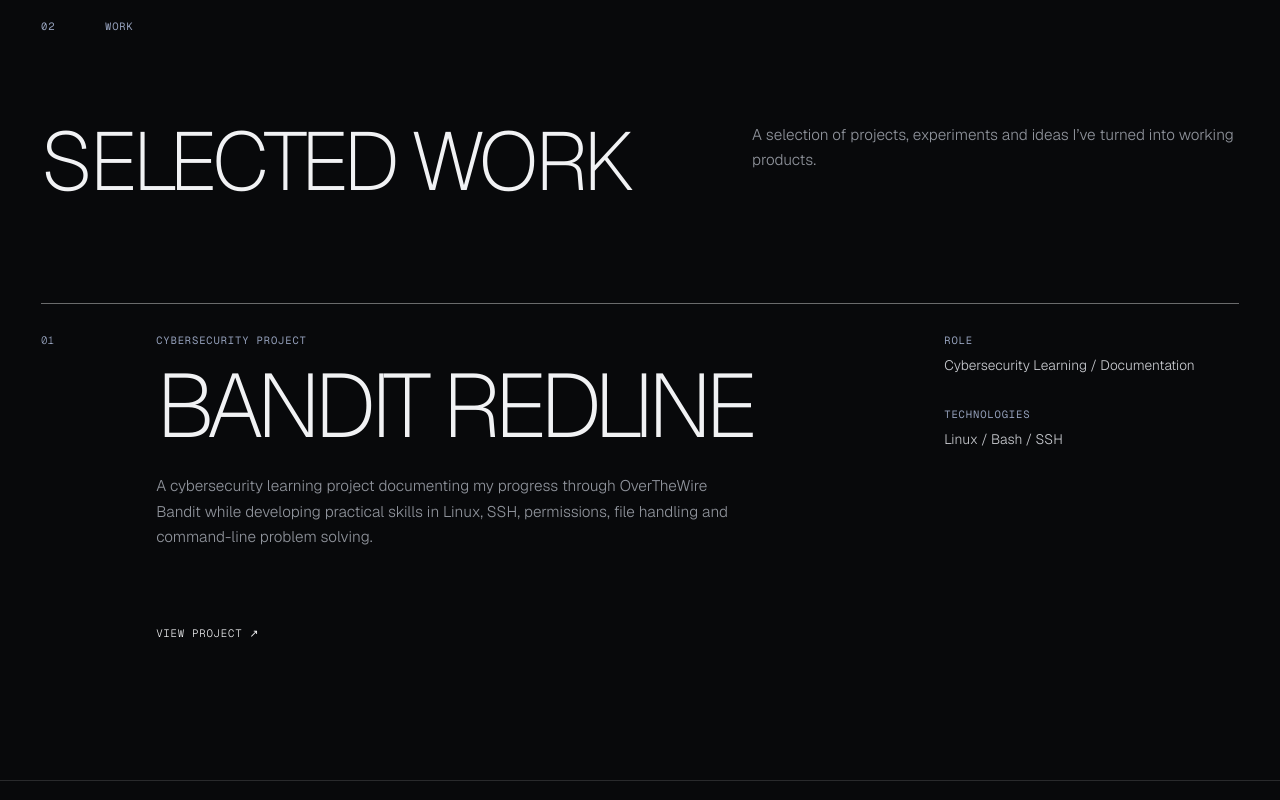
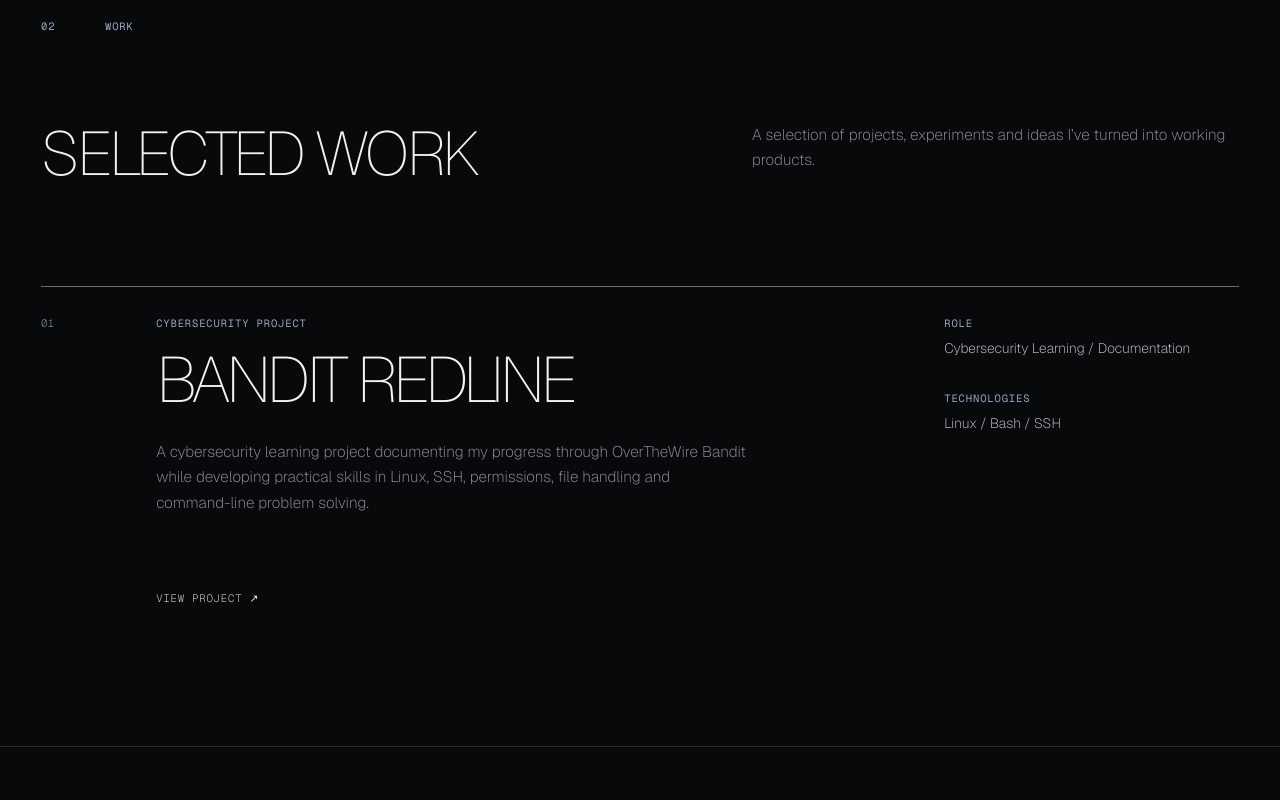
Before and after one commit to emma-dasilva-dev/emma-dasilva-portfolio, a Next.js app: page / in a window 1280 px wide. Shown: the part 1840-2640 px from the top of the page. Built offline with nearby package versions, Linux system fonts and the light colour scheme.

Commit message:
style: refine typography and add navy contact section

```diff
--- a/src/app/globals.css
+++ b/src/app/globals.css
@@ -4,8 +4,8 @@
   --muted: #8f939b;
   --line: rgba(241, 242, 244, 0.14);
   --line-strong: rgba(241, 242, 244, 0.42);
-  --accent: #7181a3;
-  --accent-soft: #95a1bc;
+  --accent: #5f6f91;
+  --accent-soft: #9aa6bf;
   --page-x: clamp(1.2rem, 3.2vw, 3.75rem);
   --section-y: clamp(6.5rem, 11vw, 10rem);
   --font-sans: var(--font-geist-sans), Arial, Helvetica, sans-serif;
@@ -29,7 +29,7 @@ body {
   color: var(--foreground);
   background: var(--background);
   font-family: var(--font-sans);
-  font-weight: 300;
+  font-weight: 200;
   -webkit-font-smoothing: antialiased;
   -moz-osx-font-smoothing: grayscale;
 }
@@ -130,9 +130,9 @@ a {
 
 .hero-name {
   margin: auto 0;
-  font-size: clamp(5rem, 16vw, 14.5rem);
-  font-weight: 200;
-  line-height: 0.72;
+  font-size: clamp(4.4rem, 11vw, 9.5rem);
+  font-weight: 100;
+  line-height: 0.82;
   letter-spacing: -0.085em;
   text-transform: uppercase;
 }
@@ -188,9 +188,9 @@ a {
 }
 
 .section-title {
-  font-size: clamp(2.8rem, 6.4vw, 6.5rem);
-  font-weight: 200;
-  line-height: 0.95;
+  font-size: clamp(2.35rem, 4.8vw, 4.9rem);
+  font-weight: 100;
+  line-height: 1;
   letter-spacing: -0.055em;
   text-transform: uppercase;
 }
@@ -244,9 +244,9 @@ a {
 }
 
 .project-main h3 {
-  font-size: clamp(3.2rem, 7vw, 7rem);
-  font-weight: 200;
-  line-height: 0.9;
+  font-size: clamp(2.7rem, 5vw, 5.2rem);
+  font-weight: 100;
+  line-height: 0.98;
   letter-spacing: -0.065em;
 }
 
@@ -313,8 +313,8 @@ a {
 .expertise-item h3,
 .quality h3,
 .playground-item h3 {
-  font-size: clamp(1.15rem, 1.9vw, 1.9rem);
-  font-weight: 300;
+  font-size: clamp(1.05rem, 1.55vw, 1.55rem);
+  font-weight: 200;
   letter-spacing: -0.025em;
 }
 
@@ -370,11 +370,33 @@ a {
   flex-direction: column;
 }
 
+.contact {
+  background: var(--accent);
+  color: #f4f5f7;
+  border-top-color: transparent;
+}
+
+.contact .section-meta,
+.contact .contact-grid > p,
+.contact .socials span,
+.contact .footer-line {
+  color: rgba(244, 245, 247, 0.72);
+}
+
+.contact .email-placeholder {
+  color: #f4f5f7;
+  border-bottom-color: rgba(244, 245, 247, 0.55);
+}
+
+.contact .footer-line {
+  border-top-color: rgba(244, 245, 247, 0.22);
+}
+
 .contact-title {
   max-width: 9ch;
-  font-size: clamp(4rem, 10.5vw, 10rem);
-  font-weight: 200;
-  line-height: 0.84;
+  font-size: clamp(3.4rem, 7.5vw, 7.2rem);
+  font-weight: 100;
+  line-height: 0.92;
   letter-spacing: -0.075em;
 }
 
@@ -401,8 +423,8 @@ a {
 .email-placeholder {
   width: fit-content;
   color: var(--accent-soft);
-  font-size: clamp(1.35rem, 2.4vw, 2.4rem);
-  font-weight: 300;
+  font-size: clamp(1.2rem, 1.9vw, 1.9rem);
+  font-weight: 200;
   letter-spacing: -0.03em;
   border-bottom: 1px solid var(--line-strong);
 }
@@ -448,7 +470,7 @@ a {
   }
 
   .hero-name {
-    font-size: clamp(5rem, 20vw, 9rem);
+    font-size: clamp(4.4rem, 14vw, 7.2rem);
   }
 
   .hero-name span:last-child {
@@ -501,7 +523,7 @@ a {
   }
 
   .hero-name {
-    font-size: clamp(4.6rem, 24vw, 7rem);
+    font-size: clamp(3.8rem, 17vw, 5.6rem);
     line-height: 0.78;
   }
 
@@ -516,7 +538,7 @@ a {
   }
 
   .section-title {
-    font-size: clamp(2.7rem, 13vw, 4.8rem);
+    font-size: clamp(2.2rem, 10vw, 3.7rem);
   }
 
   .project {
@@ -524,7 +546,7 @@ a {
   }
 
   .project-main h3 {
-    font-size: clamp(3rem, 15vw, 5rem);
+    font-size: clamp(2.6rem, 12vw, 4.2rem);
   }
 
   .expertise-item,
@@ -534,7 +556,7 @@ a {
   }
 
   .contact-title {
-    font-size: clamp(4rem, 18vw, 6.5rem);
+    font-size: clamp(3.2rem, 14vw, 5rem);
   }
 
   .footer-line {
```
